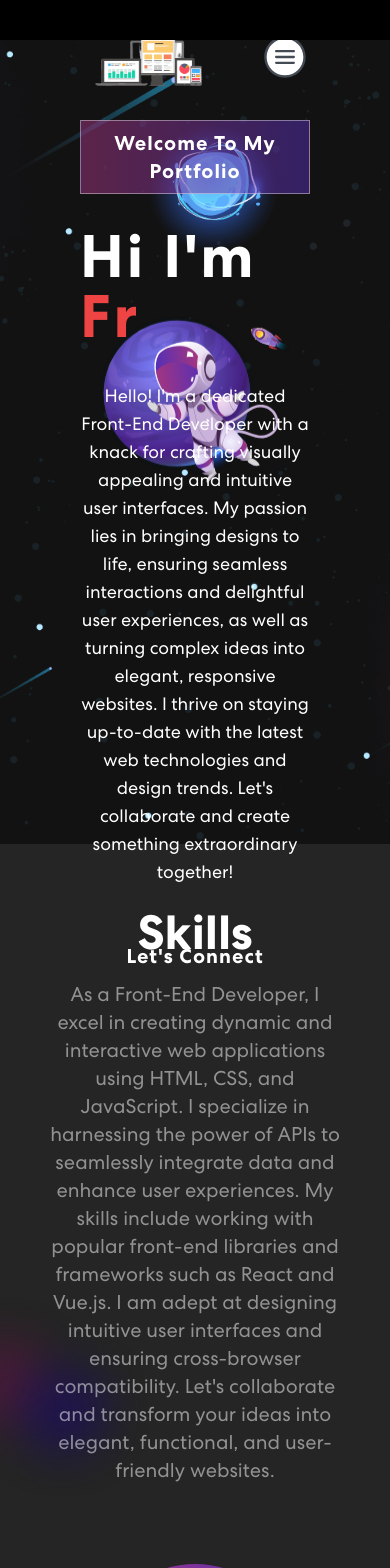
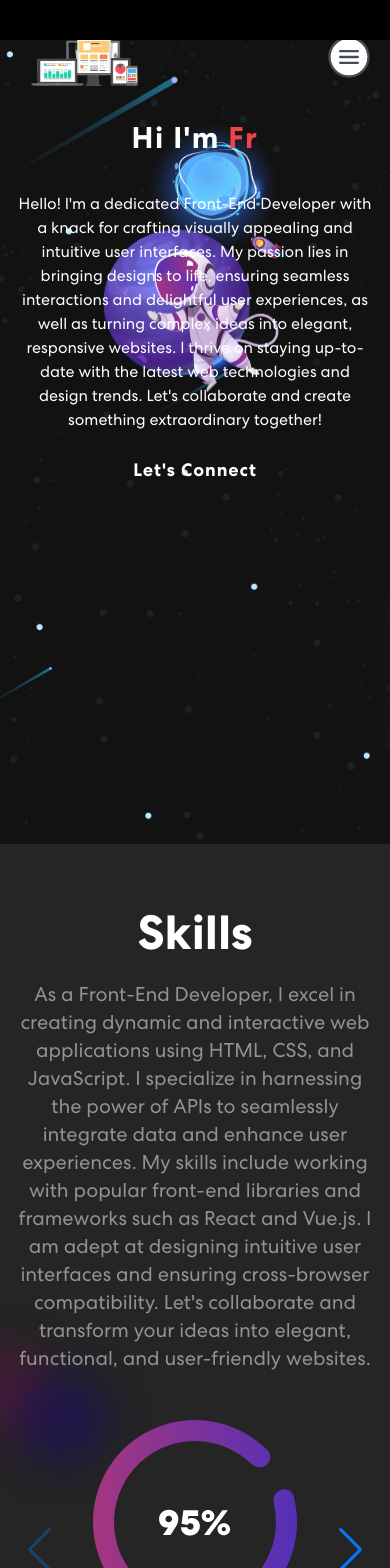
Before and after one commit to iraklikeche/personal-portfolio, a Vue app: page / in a window 390 px wide. Shown: the top 1568 px of the page. Built offline with nearby package versions, Linux system fonts and the light colour scheme.

Commit message:
refactore code adjust styling for mobiles

```diff
--- a/src/components/Banner.vue
+++ b/src/components/Banner.vue
@@ -1,23 +1,26 @@
 <template>
-  <section class="banner px-20 py-2 lg:py-10 pb-24 h-screen" id="/">
+  <section
+    class="banner px-4 lg:px-20 py-2 lg:py-10 pb-4 lg:pb-24 h-screen"
+    id="/"
+  >
     <!-- <Navbar /> -->
     <div class="flex flex-col lg:flex-row items-center gap-24 py-28">
       <div
         class="flex flex-col items-center justify-center gap-4 lg:block lg:w-3/4 relative z-10"
       >
         <h2
-          class="welcome text-xl font-bold text-center mb-4 tracking-wider py-2 px-8 lg:px-4 inline-block"
+          class="welcome text-xl font-bold text-center mb-4 tracking-wider py-2 px-8 lg:px-4 lg:inline-block hidden"
         >
           Welcome To My Portfolio
         </h2>
 
-        <h1 class="text-6xl font-bold tracking-wider mb-5 block">
+        <h1 class="text-3xl lg:text-6xl font-bold tracking-wider mb-5 block">
           Hi I'm
           <span class="text-red-500">{{ text }}</span>
         </h1>
 
         <p
-          class="text-white lg:text-[#b8b8b8] text-lg text-center lg:text-left"
+          class="text-white lg:text-[#b8b8b8] lg:text-lg text-center lg:text-left"
         >
           Hello! I'm a dedicated Front-End Developer with a knack for crafting
           visually appealing and intuitive user interfaces. My passion lies in
@@ -29,13 +32,13 @@
         </p>
         <a
           href="#connect-me"
-          class="text-white font-bold text-xl mt-10 tracking-wider inline-block hover:text-black transition duration-300"
+          class="text-white font-bold text-lg lg:text-xl mt-2 lg:mt-10 tracking-wider inline-block hover:text-black transition duration-300"
         >
           Let's Connect
         </a>
       </div>
       <div
-        class="flex items-center justify-center absolute top-[7%] z-0 lg:static"
+        class="flex items-center justify-center absolute top-[5%] z-0 lg:static"
       >
         <img :src="headerImg" alt="Header Image" class="w-1/2 lg:w-full" />
       </div>
--- a/src/components/Contact.vue
+++ b/src/components/Contact.vue
@@ -1,5 +1,5 @@
 <template>
-  <section class="contact py-24 px-20" id="connect-me">
+  <section class="contact py-24 px-4 lg:px-20" id="connect-me">
     <div class="grid grid-cols-1 lg:grid-cols-2 items-center gap-32 lg:gap-12">
       <div class="order-2">
         <img :src="contactImg" />
@@ -8,12 +8,12 @@
         <h2 class="mb-12 text-5xl font-bold">Get In Touch</h2>
 
         <form ref="formData" @submit.prevent="sendEmail">
-          <div class="flex gap-4 lg:gap-2 mb-4 lg:mb-2">
+          <div class="lg:flex gap-4 lg:gap-2 mb-4 lg:mb-2">
             <input
               type="text"
               name="user_name"
               placeholder="First Name"
-              class="input rounded-3xl px-6 py-5 w-full text-lg transition duration-1000 ease-in-out"
+              class="input rounded-3xl px-6 py-5 w-full text-lg transition duration-1000 ease-in-out mb-4 lg:mb-0"
               required
             />
             <input
@@ -24,12 +24,12 @@
               class="input rounded-3xl px-6 py-5 w-full text-lg transition duration-1000 ease-in-out"
             />
           </div>
-          <div class="flex gap-4 lg:gap-2 mb-4 lg:mb-2">
+          <div class="lg:flex gap-4 lg:gap-2 mb-4 lg:mb-2">
             <input
               type="email"
               name="user_email"
               placeholder="Email"
-              class="input rounded-3xl px-6 py-5 w-full text-lg transition duration-1000 ease-in-out"
+              class="input rounded-3xl px-6 py-5 w-full text-lg transition duration-1000 ease-in-out mb-4 lg:mb-0"
               required
             />
             <input
@@ -48,16 +48,18 @@
             placeholder="Leave Your Message."
           />
 
+          <div class="flex justify-center lg:block">
             <button
               type="submit"
               value="send"
               :disabled="isSubmitting"
-            class="font-bold text-black bg-white py-4 px-12 relative transition duration-1000 ease-in-out hover:text-white"
+              class="font-bold text-black w-full lg:w-auto bg-white py-4 px-12 relative transition duration-1000 ease-in-out hover:text-white"
             >
               <span class="z-1 relative tracking-wider">
                 {{ buttonText }}
               </span>
             </button>
+          </div>
         </form>
       </div>
     </div>
--- a/src/components/Footer.vue
+++ b/src/components/Footer.vue
@@ -1,5 +1,5 @@
 <template>
-  <footer class="flex justify-between items-center py-16 px-20">
+  <footer class="flex justify-between items-center py-8 lg:py-16 px-4 lg:px-20">
     <div>
       <a href="#">
         <img :src="logo" alt="LOGO" class="w-1/5" />
--- a/src/components/Navbar.vue
+++ b/src/components/Navbar.vue
@@ -1,6 +1,6 @@
 <template>
   <nav
-    class="flex items-center justify-between w-full text-white transition duration-1000 ease-in-out fixed py-5 px-20 z-50"
+    class="flex items-center justify-between w-full text-white transition duration-1000 ease-in-out fixed py-5 px-4 lg:px-20 z-50"
     :class="{ 'bg-[#121212] py-0 lg:py-2': isSticky }"
   >
     <div>
--- a/src/components/Projects.vue
+++ b/src/components/Projects.vue
@@ -2,7 +2,9 @@
   <section class="py-12 bg-black" id="projects">
     <div class="flex flex-col items-center justify-center gap-8">
       <h2 class="text-5xl font-bold">Projects</h2>
-      <p class="opacity-50 text-xl leading-8 font-book text-center w-3/4">
+      <p
+        class="opacity-50 text-xl leading-8 font-book text-center w-full lg:w-3/4 px-4 lg:px-0"
+      >
         Explore my portfolio showcasing a diverse range of front-end web
         development projects. These projects demonstrate my expertise in
         creating responsive, interactive, and visually appealing websites. I've
@@ -42,13 +44,13 @@
             'bg-[#252525]': activeTab !== 2,
           }"
         >
-          HTML/CSS/JS
+          Plain
         </button>
       </div>
     </div>
 
     <div
-      class="grid grid-cols-1 justify-items-center lg:grid-cols-3 gap-4 xl:gap-10 px-20 mt-12"
+      class="grid grid-cols-1 justify-items-center lg:grid-cols-3 gap-4 xl:gap-10 px-4 lg:px-20 mt-12"
     >
       <div
         v-if="activeTab === 0"
--- a/src/components/Skills.vue
+++ b/src/components/Skills.vue
@@ -2,7 +2,7 @@
   <section class="rounded-xl" id="skills">
     <div class="flex flex-col items-center justify-center py-16 pb-0">
       <h2 class="text-5xl font-bold mb-6">Skills</h2>
-      <p class="opacity-50 text-xl text-center w-3/4">
+      <p class="opacity-50 text-xl text-center w-full lg:w-3/4 px-4 lg:px-0">
         As a Front-End Developer, I excel in creating dynamic and interactive
         web applications using HTML, CSS, and JavaScript. I specialize in
         harnessing the power of APIs to seamlessly integrate data and enhance
@@ -13,7 +13,7 @@
         functional, and user-friendly websites.
       </p>
     </div>
-    <div class="p-20">
+    <div class="p-4 lg:p-20 mt-8 lg:mt-0">
       <swiper
         :slidesPerView="1"
         :spaceBetween="0"
```
Lines whose indentation alone changed are shown as unchanged.
